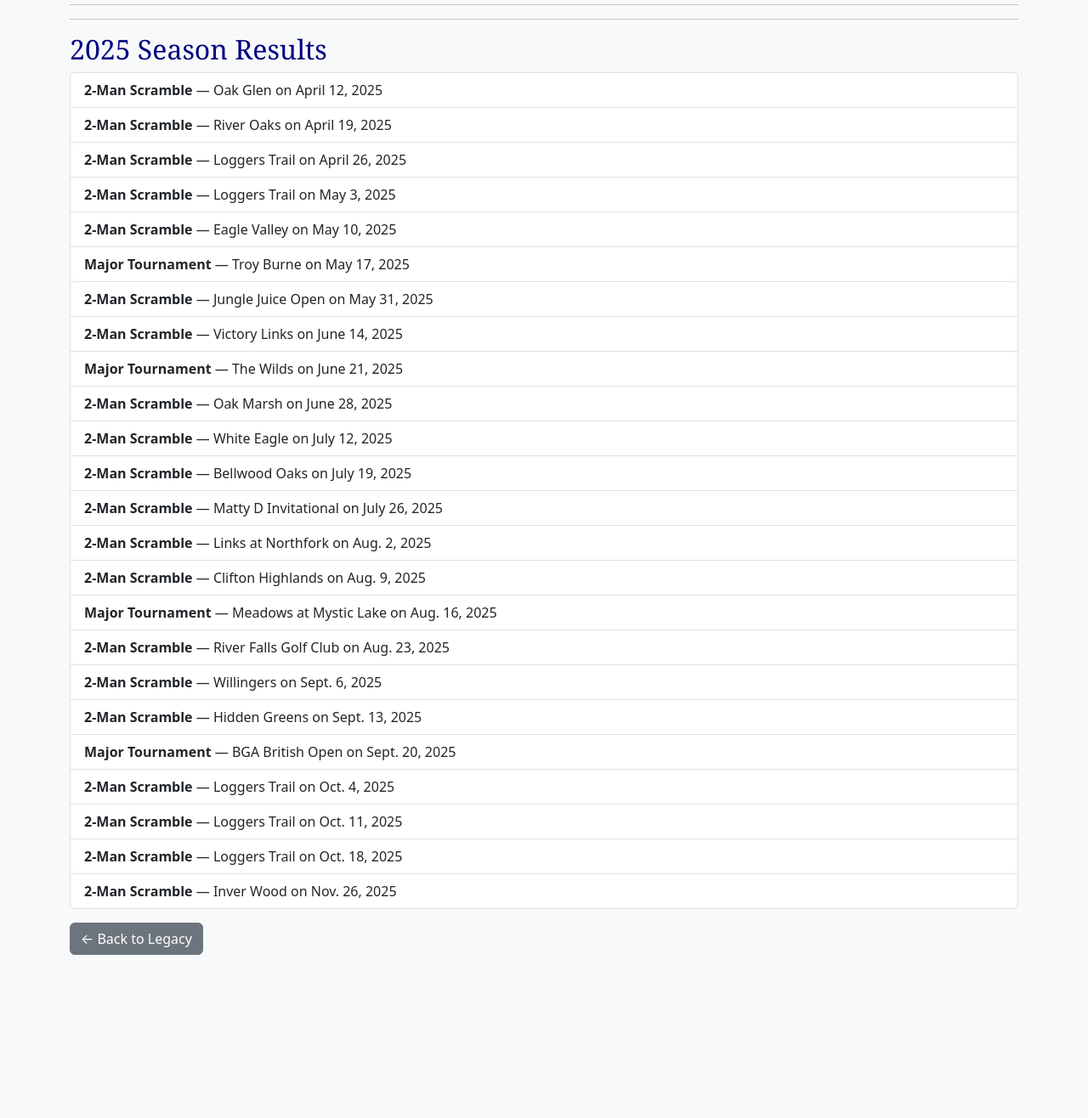
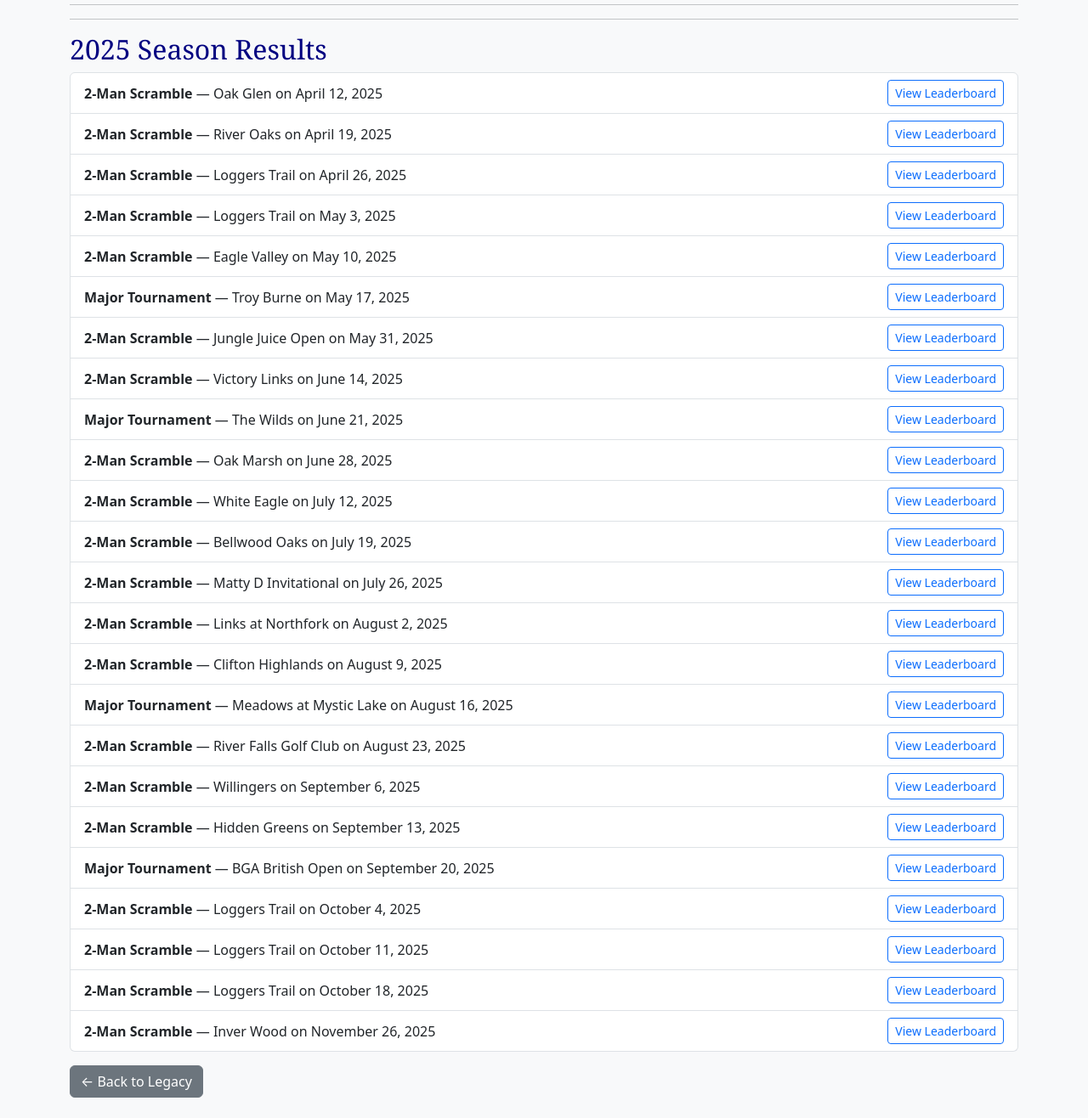
Before and after one commit to ajungers-ga/BGAapp, a Django app: page /legacy/2025/ in a window 1280 px wide. Shown: the part 248-1564 px from the top of the page at 85% size. Before the commit the page ends 1372 px from the top, so only its background shows below. Run offline with Django 5.2, Linux system fonts and the light colour scheme; data comes from the database, SQL or seed files in the repository.

Commit message:
Checkpoint 21: Linked Tour Legacy events to leaderboard pages

```diff
--- a/legacy/templates/legacy/season_detail.html
+++ b/legacy/templates/legacy/season_detail.html
@@ -6,8 +6,11 @@
 {% if events %}
   <ul class="list-group">
     {% for event in events %}
-      <li class="list-group-item">
-        <strong>{{ event.name }}</strong> — {{ event.course_name }} on {{ event.date }}
+      <li class="list-group-item d-flex justify-content-between align-items-center">
+        <div>
+          <strong>{{ event.name }}</strong> — {{ event.course_name }} on {{ event.date|date:"F j, Y" }}
+        </div>
+        <a href="{% url 'leaderboard' event.id %}" class="btn btn-sm btn-outline-primary">View Leaderboard</a>
       </li>
     {% endfor %}
   </ul>
```
